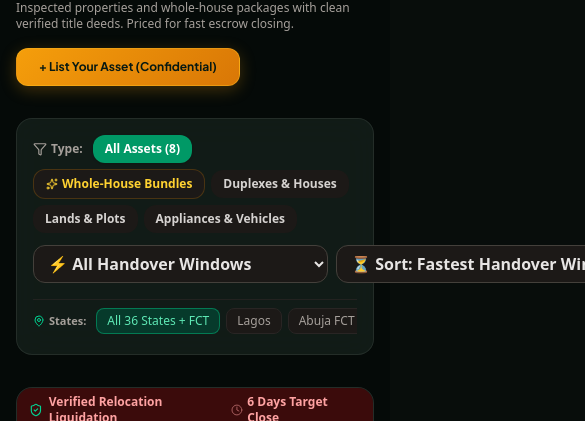
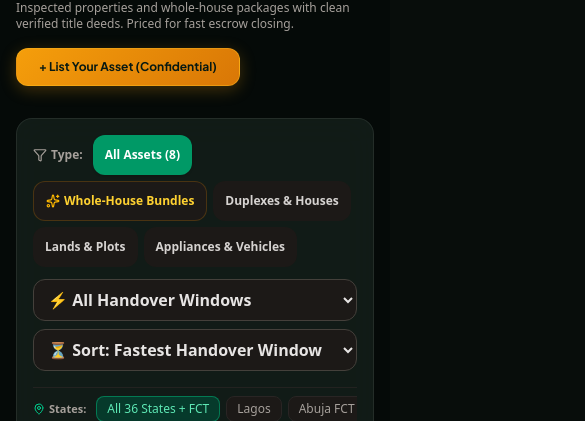
Before and after one commit to kizito-nwaodu/selljapaproperties, a React (Vite) app: page / in a window 390 px wide. Shown: the part 1837-2258 px from the top of the page, 585 px wide, since content can reach past the window. Built offline with nearby package versions, Linux system fonts and the light colour scheme.

Commit message:
Make UrgentDealsSection filter controls responsive and accessible

```diff
--- a/src/components/UrgentDealsSection.jsx
+++ b/src/components/UrgentDealsSection.jsx
@@ -86,15 +86,21 @@ export function UrgentDealsSection({
       <div className="glass-panel p-4 rounded-2xl mb-8 space-y-4 border-stone-800 bg-[#0f1714]">
 
         {/* Category & Urgency Buttons */}
-        <div className="flex flex-wrap items-center justify-between gap-3">
+        <div className="flex flex-col md:flex-row md:items-center justify-between gap-3">
 
-          <div className="flex flex-wrap items-center gap-1.5">
+          <div
+            role="toolbar"
+            aria-label="Filter listings by asset type"
+            className="flex flex-wrap items-center gap-1.5"
+          >
             <span className="text-xs font-semibold text-stone-400 mr-1 flex items-center gap-1">
               <Filter className="w-3.5 h-3.5 text-stone-400" /> Type:
             </span>
             <button
+              type="button"
+              aria-pressed={selectedCategory === 'all'}
               onClick={() => setSelectedCategory('all')}
-              className={`px-3 py-1.5 rounded-xl text-xs font-semibold transition-all ${
+              className={`px-3 py-2 min-h-[40px] rounded-xl text-xs font-semibold transition-all cursor-pointer ${
                 selectedCategory === 'all'
                   ? 'bg-emerald-600 text-white shadow'
                   : 'bg-stone-900 text-stone-300 hover:bg-stone-800'
@@ -103,19 +109,23 @@ export function UrgentDealsSection({
               All Assets ({listings.length})
             </button>
             <button
+              type="button"
+              aria-pressed={selectedCategory === 'bundle'}
               onClick={() => setSelectedCategory('bundle')}
-              className={`px-3 py-1.5 rounded-xl text-xs font-semibold transition-all flex items-center gap-1 ${
+              className={`px-3 py-2 min-h-[40px] rounded-xl text-xs font-semibold transition-all flex items-center gap-1 cursor-pointer ${
                 selectedCategory === 'bundle'
                   ? 'bg-amber-500 text-stone-950 font-bold shadow'
                   : 'bg-stone-900 text-amber-300 hover:bg-stone-800 border border-amber-500/20'
               }`}
             >
-              <Sparkles className="w-3 h-3" />
+              <Sparkles className="w-3.5 h-3.5 text-amber-400" />
               Whole-House Bundles
             </button>
             <button
+              type="button"
+              aria-pressed={selectedCategory === 'house'}
               onClick={() => setSelectedCategory('house')}
-              className={`px-3 py-1.5 rounded-xl text-xs font-semibold transition-all ${
+              className={`px-3 py-2 min-h-[40px] rounded-xl text-xs font-semibold transition-all cursor-pointer ${
                 selectedCategory === 'house'
                   ? 'bg-emerald-600 text-white shadow'
                   : 'bg-stone-900 text-stone-300 hover:bg-stone-800'
@@ -124,8 +134,10 @@ export function UrgentDealsSection({
               Duplexes & Houses
             </button>
             <button
+              type="button"
+              aria-pressed={selectedCategory === 'land'}
               onClick={() => setSelectedCategory('land')}
-              className={`px-3 py-1.5 rounded-xl text-xs font-semibold transition-all ${
+              className={`px-3 py-2 min-h-[40px] rounded-xl text-xs font-semibold transition-all cursor-pointer ${
                 selectedCategory === 'land'
                   ? 'bg-emerald-600 text-white shadow'
                   : 'bg-stone-900 text-stone-300 hover:bg-stone-800'
@@ -134,8 +146,10 @@ export function UrgentDealsSection({
               Lands & Plots
             </button>
             <button
+              type="button"
+              aria-pressed={selectedCategory === 'furnishing'}
               onClick={() => setSelectedCategory('furnishing')}
-              className={`px-3 py-1.5 rounded-xl text-xs font-semibold transition-all ${
+              className={`px-3 py-2 min-h-[40px] rounded-xl text-xs font-semibold transition-all cursor-pointer ${
                 selectedCategory === 'furnishing'
                   ? 'bg-emerald-600 text-white shadow'
                   : 'bg-stone-900 text-stone-300 hover:bg-stone-800'
@@ -146,13 +160,14 @@ export function UrgentDealsSection({
           </div>
 
           {/* Sort & Urgency Filter Dropdowns */}
-          <div className="flex items-center gap-2">
+          <div className="flex flex-col sm:flex-row items-stretch sm:items-center gap-2 w-full md:w-auto">
 
             {/* Urgency Filter */}
             <select
+              aria-label="Filter by Handover Timeline"
               value={urgencyFilter}
               onChange={(e) => setUrgencyFilter(e.target.value)}
-              className="bg-stone-900 border border-stone-700 text-stone-200 text-xs font-semibold rounded-xl px-2.5 py-1.5 focus:outline-none cursor-pointer"
+              className="bg-stone-900 border border-stone-700 text-stone-200 text-xs font-semibold rounded-xl px-2.5 py-2 min-h-[40px] focus:outline-none cursor-pointer"
             >
               <option value="all">⚡ All Handover Windows</option>
               <option value="critical">🚨 Expedited: Close in &lt; 10 Days</option>
@@ -161,9 +176,10 @@ export function UrgentDealsSection({
 
             {/* Sort Filter */}
             <select
+              aria-label="Sort Deals"
               value={sortBy}
               onChange={(e) => setSortBy(e.target.value)}
-              className="bg-stone-900 border border-stone-700 text-stone-200 text-xs font-semibold rounded-xl px-2.5 py-1.5 focus:outline-none cursor-pointer"
+              className="bg-stone-900 border border-stone-700 text-stone-200 text-xs font-semibold rounded-xl px-2.5 py-2 min-h-[40px] focus:outline-none cursor-pointer"
             >
               <option value="countdown">⏳ Sort: Fastest Handover Window</option>
               <option value="discount">🔥 Sort: Highest Relocation Discount (%)</option>
```
